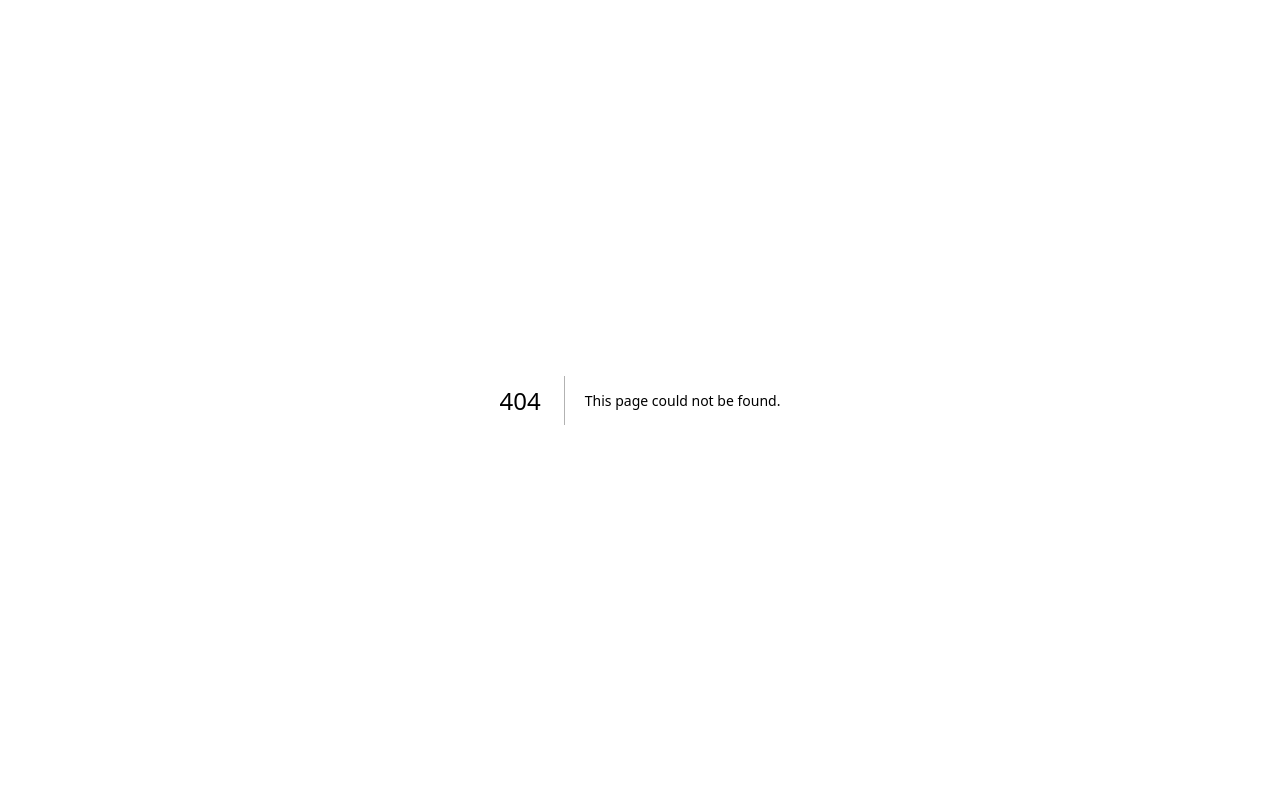
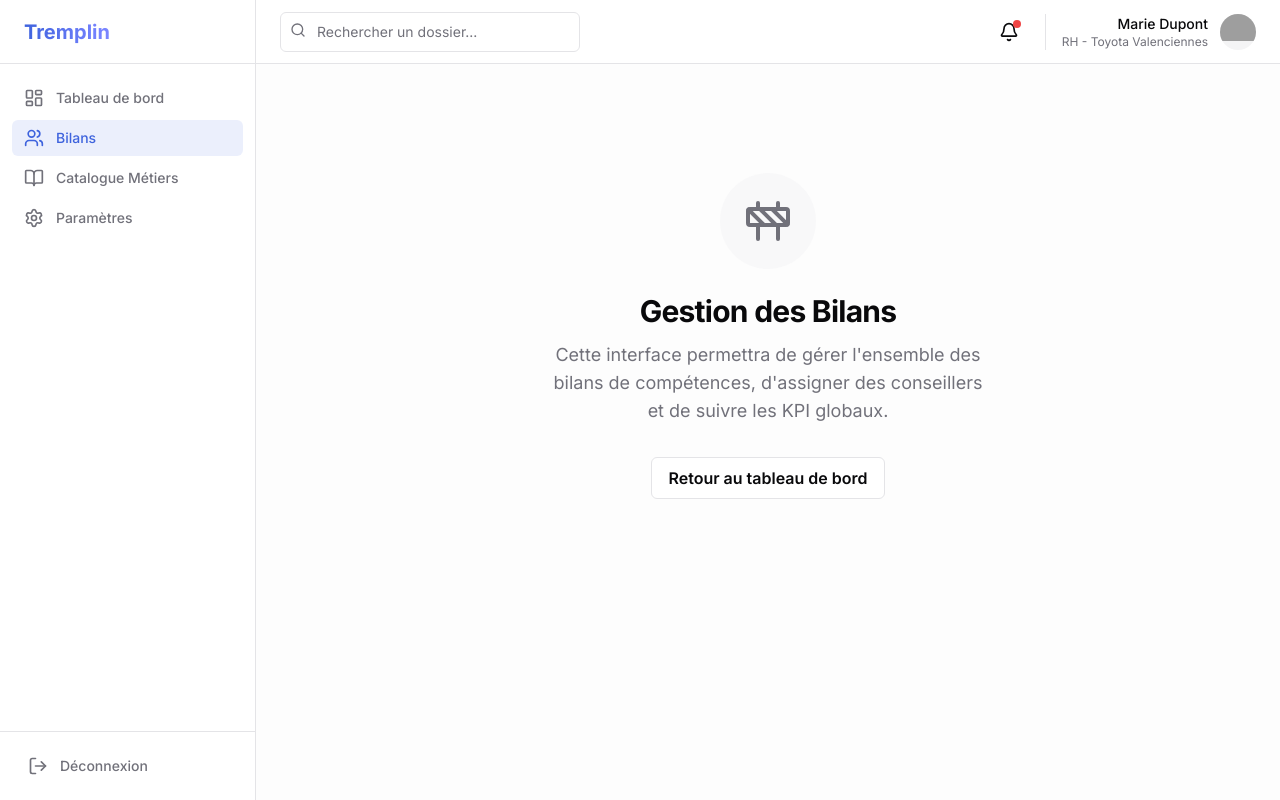
Before and after one commit to Ramdam17/tremplin-demo, a Next.js app: page /bilans in a window 1280 px wide. Before the commit this address had no page. Built offline with nearby package versions, Linux system fonts and the light colour scheme; grey boxes are pictures that could not be loaded.

Commit message:
feat: add placeholder pages for missing menus

```diff
--- /dev/null
+++ b/src/app/(platform)/bilans/page.tsx
@@ -0,0 +1,13 @@
+import { PlaceholderState } from "@/components/ui/placeholder-state"
+import { PageContainer } from "@/components/layout/page-container"
+
+export default function BilansPage() {
+    return (
+        <PageContainer>
+            <PlaceholderState
+                title="Gestion des Bilans"
+                description="Cette interface permettra de gérer l'ensemble des bilans de compétences, d'assigner des conseillers et de suivre les KPI globaux."
+            />
+        </PageContainer>
+    )
+}
--- /dev/null
+++ b/src/app/(platform)/catalogue/page.tsx
@@ -0,0 +1,13 @@
+import { PlaceholderState } from "@/components/ui/placeholder-state"
+import { PageContainer } from "@/components/layout/page-container"
+
+export default function CataloguePage() {
+    return (
+        <PageContainer>
+            <PlaceholderState
+                title="Catalogue Métiers"
+                description="Explorez prochainement notre base de données de 1500+ métiers avec les données du marché en temps réel (Tension, Salaire, Offres)."
+            />
+        </PageContainer>
+    )
+}
--- /dev/null
+++ b/src/app/(platform)/settings/page.tsx
@@ -0,0 +1,13 @@
+import { PlaceholderState } from "@/components/ui/placeholder-state"
+import { PageContainer } from "@/components/layout/page-container"
+
+export default function SettingsPage() {
+    return (
+        <PageContainer>
+            <PlaceholderState
+                title="Paramètres"
+                description="Configuration de l'entreprise, gestion des accès utilisateurs et personnalisation de la plateforme."
+            />
+        </PageContainer>
+    )
+}
--- /dev/null
+++ b/src/components/ui/placeholder-state.tsx
@@ -0,0 +1,28 @@
+import { Card, CardContent, CardHeader, CardTitle, CardDescription } from "@/components/ui/card"
+import { Construction } from "lucide-react"
+import { Button } from "@/components/ui/button"
+import Link from "next/link"
+
+interface PlaceholderStateProps {
+    title: string
+    description?: string
+}
+
+export function PlaceholderState({ title, description = "Cette fonctionnalité sera disponible dans la version complète." }: PlaceholderStateProps) {
+    return (
+        <div className="flex flex-col items-center justify-center min-h-[60vh] p-8 text-center animate-in fade-in zoom-in duration-500">
+            <div className="bg-secondary/50 p-6 rounded-full mb-6">
+                <Construction className="h-12 w-12 text-muted-foreground" />
+            </div>
+            <h2 className="text-3xl font-bold tracking-tight mb-3">{title}</h2>
+            <p className="text-muted-foreground max-w-md mb-8 text-lg">
+                {description}
+            </p>
+            <div className="flex gap-4">
+                <Button variant="outline" asChild>
+                    <Link href="/dashboard">Retour au tableau de bord</Link>
+                </Button>
+            </div>
+        </div>
+    )
+}
```
